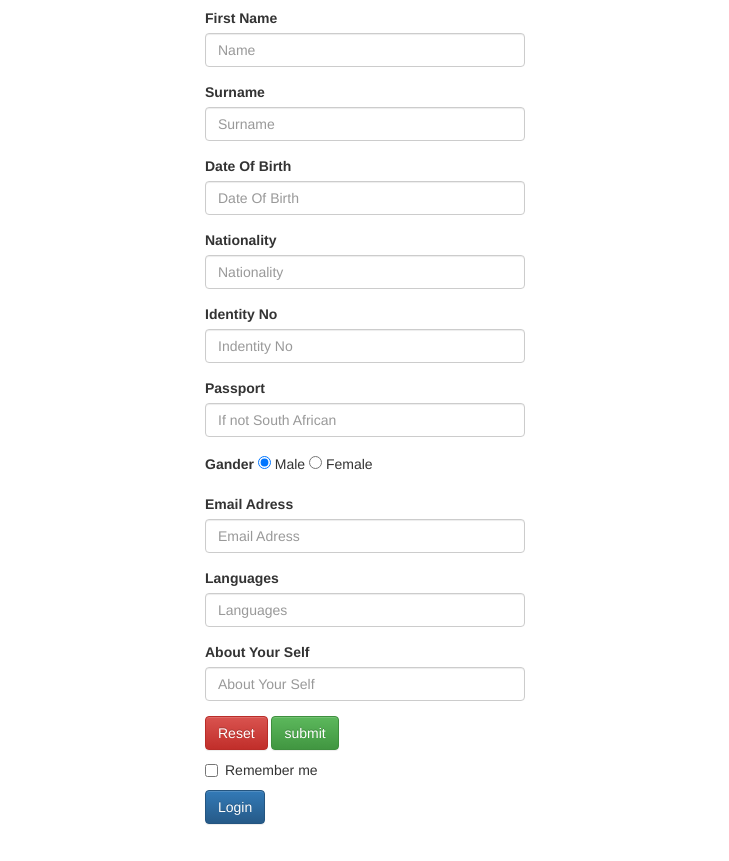
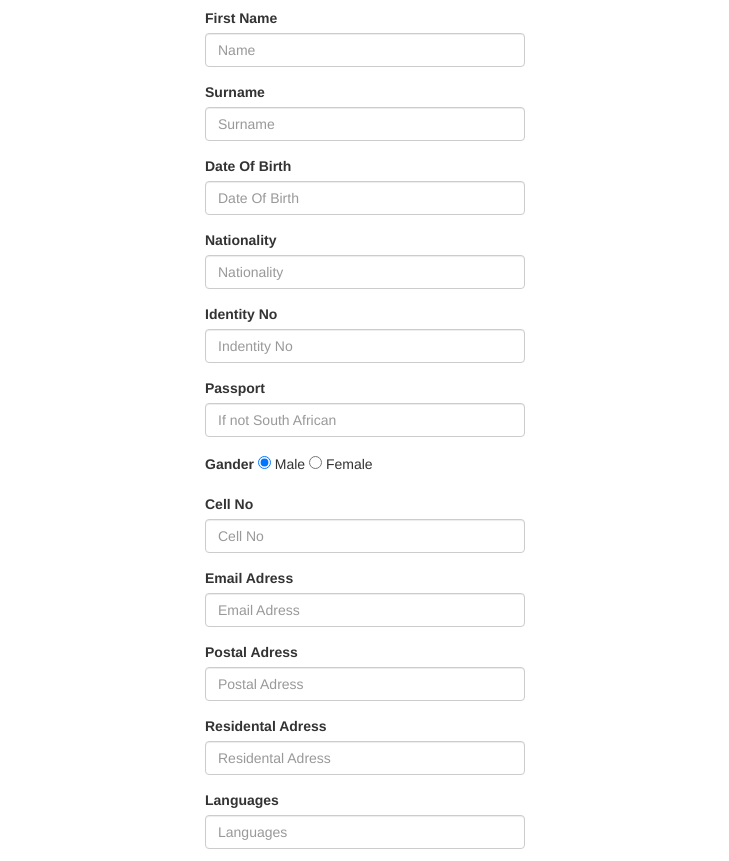
Before and after one commit to khanyie/Registrationform, a plain HTML site: page studentManagement/khanya.html in a window 1280 px wide. Shown: the part 82-943 px from the top of the page, without its empty margins (275-1004 px from the left). Drawn offline with nearby package versions, Linux system fonts and the light colour scheme.

Commit message:
khanya.html
added Cell no, Postal Adress and Residental Adress as well

```diff
--- a/studentManagement/khanya.html
+++ b/studentManagement/khanya.html
@@ -57,11 +57,24 @@
 
       <input type="radio" name="gender" value="female"> Female<br>
 
+        </div><div class="form-group">
+            <label for="inputPassword">Cell No</label>
+            <input type="Cell No" class="form-control" id="Cell No" placeholder="Cell No">
         </div>
+
          <div class="form-group">
             <label for="inputPassword">Email Adress</label>
             <input type="Email Adress" class="form-control" id="Email Adress" placeholder="Email Adress">
+        </div> <div class="form-group">
+            <label for="inputPassword">Postal Adress</label>
+            <input type="Postal Adress" class="form-control" id="Postal Adress" placeholder="Postal Adress">
         </div>
+        <div class="form-group">
+            <label for="inputPassword">Residental Adress</label>
+            <input type="Residental Adress" class="form-control" id="Residental Adress" placeholder="Residental Adress">
+        </div>
+
+
          <div class="form-group">
             <label for="inputPassword">Languages</label>
             <input type="Languages" class="form-control" id="Languages" placeholder="Languages">
```
